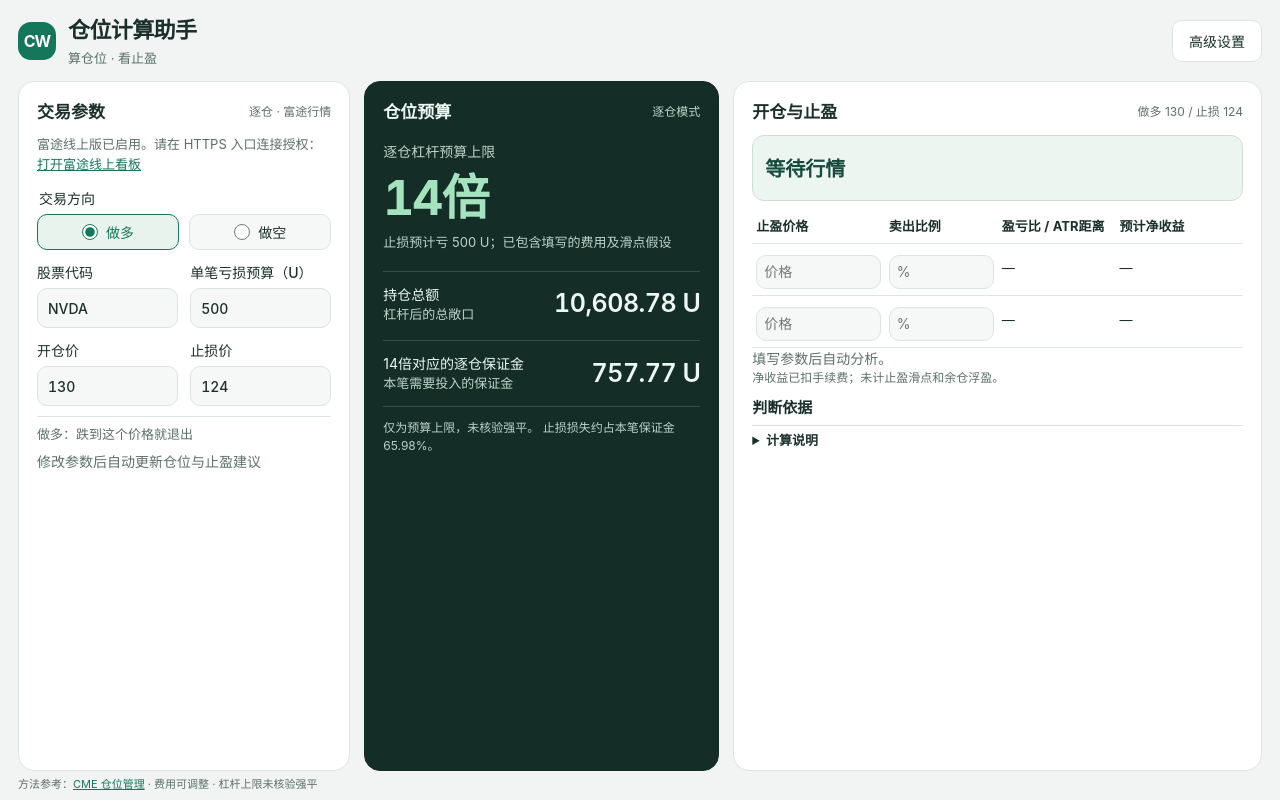
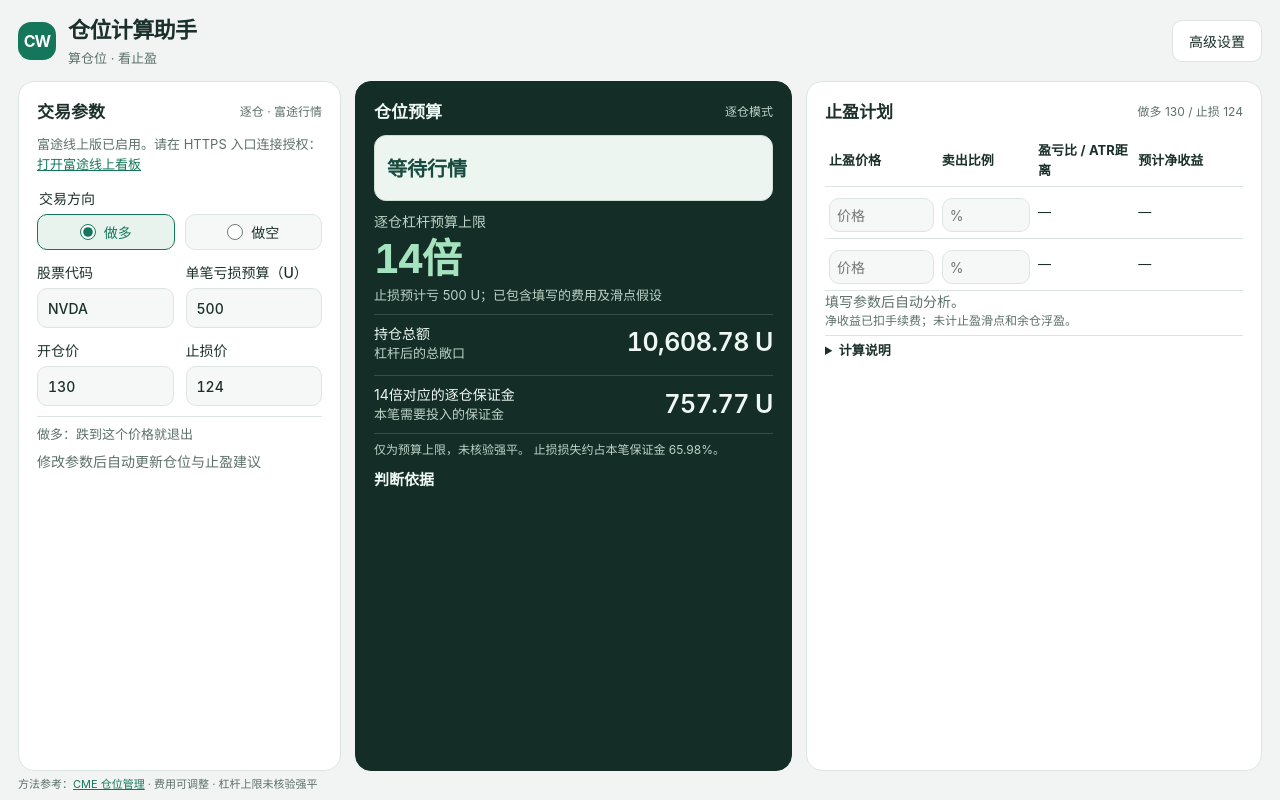
Before and after one commit to derekchan10/position-risk-dashboard, a plain HTML site: page index.html in a window 1280 px wide. Drawn offline with Linux system fonts and the light colour scheme.

Commit message:
Place entry decision and evidence in position budget column

```diff
--- a/index.html
+++ b/index.html
@@ -49,6 +49,9 @@ main{max-width:none;width:100%;padding:20px 24px}.workspace{grid-template-column
 @media(min-width:1051px) and (max-height:760px){
  main{padding-top:10px}header{margin-bottom:8px}.workspace>.panel,.result-column>.panel{padding:14px}.decision-card{padding:10px;margin-bottom:8px}.decision-card p{font-size:18px}.decision-card #market-error{font-size:13px}.evidence-row{padding:5px 7px;font-size:13px}.evidence-grid{gap:4px 8px}.analysis-details h3{margin-top:7px}.analysis-details #atr-value{line-height:1.35}.plan-summary{font-size:13px;padding:7px;margin:6px 0}.hero-value{font-size:44px}.result-column .value{font-size:23px}
 }
+
+.result-panel .analysis-details{color:var(--result-text)}.result-panel .analysis-details h3{color:var(--result-text)}.result-panel .evidence-row{background:#203d33;border-color:#3a564b}.result-panel .evidence-row span{color:var(--result-muted)}.result-panel .analysis-details #atr-value{color:var(--result-muted)}.result-panel .analysis-details summary,.result-panel .analysis-details a{color:var(--mint)}.result-panel #market-meta{overflow-wrap:anywhere}.result-panel .decision-card{margin-bottom:14px}.result-panel .analysis-details details{font-size:13px}.result-panel .zone-row{font-size:13px}.result-panel .zone-row small{color:var(--result-muted)}
+@media(min-width:1051px){.result-panel .leverage-hero{padding:0 0 8px}.result-panel .hero-value{font-size:40px;margin:4px 0}.result-column .result-panel .result{padding:8px 0}.result-panel #reference-status{padding-top:7px}.result-panel .decision-card{margin-bottom:10px}.result-panel .analysis-details h3{margin-top:10px}.result-panel .evidence-row{font-size:13px;padding:5px 7px}.result-panel .analysis-details details{margin:2px 0}.result-panel .analysis-details summary{min-height:22px}.workspace{grid-template-columns:minmax(250px,.85fr) minmax(360px,1.15fr) minmax(360px,1.2fr)}}
 </style>
 </head>
 <body><main>
@@ -59,16 +62,16 @@ main{max-width:none;width:100%;padding:20px 24px}.workspace{grid-template-column
 <label>开仓价<input id="entry" type="number" min="0" step="any" value="130"></label>
 <label>止损价<input id="stop" type="number" min="0" step="any" value="124"></label>
 </div><p id="stop-hint" class="explain input-hint">做多：止损价低于开仓价</p><p id="auto-price-note" class="explain"></p><div id="error" role="alert"></div><p class="explain">修改参数后自动更新仓位与止盈建议</p></section>
-<div class="result-column"><section class="panel result-panel" id="output" aria-labelledby="output-heading" aria-live="polite"><div class="result-heading"><h2 id="output-heading">仓位预算</h2><span>逐仓模式</span></div><div class="leverage-hero"><div class="caption" id="leverage-caption">逐仓杠杆预算上限</div><div class="hero-value" id="leverage-value"></div><div class="explain" id="risk-note"></div></div><div class="results">
+<div class="result-column"><section class="panel result-panel" aria-labelledby="output-heading" aria-live="polite"><div class="result-heading"><h2 id="output-heading">仓位预算</h2><span>逐仓模式</span></div><div class="decision-card"><p id="market-status" role="status">等待行情</p><div id="market-error" role="alert"></div></div><div id="output"><div class="leverage-hero"><div class="caption" id="leverage-caption">逐仓杠杆预算上限</div><div class="hero-value" id="leverage-value"></div><div class="explain" id="risk-note"></div></div><div class="results">
 <div class="result"><div class="caption">持仓总额</div><div class="value" id="notional"></div><div class="explain">杠杆后的总敞口</div></div>
 <div class="result"><div class="caption" id="margin-label"></div><div class="value" id="margin"></div><div class="explain">本笔需要投入的保证金</div></div>
 
-</div><p class="explain" id="reference-status"></p><p class="notice" id="warning"></p></section><section class="panel plan-panel"><div class="section-heading"><h2>开仓与止盈</h2><span id="plan-trade-context"></span></div>
-<div class="decision-card"><p id="market-status" role="status">等待行情</p><div id="market-error" role="alert"></div></div><select id="plan-style" hidden><option value="week">week</option></select><div class="table-wrap" id="target-table"><table class="plan-table"><thead><tr><th>止盈价格</th><th>卖出比例</th><th>盈亏比 / ATR距离</th><th>预计净收益</th></tr></thead><tbody id="take-profit-rows"></tbody></table></div>
+</div><p class="explain" id="reference-status"></p><p class="notice" id="warning"></p></div><section class="analysis-details"><h3>判断依据</h3><div id="market-results" hidden><div id="decision-evidence" class="evidence-grid"></div><p class="explain" id="atr-value"></p><div id="target-candidates"></div><details><summary>全部水平区依据（含筛选外价位）</summary><div id="zones-list"></div></details><details><summary>数据来源与时间</summary><p class="explain" id="market-meta"></p></details></div></section></section><section class="panel plan-panel"><div class="section-heading"><h2>止盈计划</h2><span id="plan-trade-context"></span></div>
+<select id="plan-style" hidden><option value="week">week</option></select><div class="table-wrap" id="target-table"><table class="plan-table"><thead><tr><th>止盈价格</th><th>卖出比例</th><th>盈亏比 / ATR距离</th><th>预计净收益</th></tr></thead><tbody id="take-profit-rows"></tbody></table></div>
 <div id="plan-error" class="notice" role="alert"></div>
 <div id="plan-summary" aria-live="polite"></div>
 <p class="explain" id="profit-note">净收益已扣手续费；未计止盈滑点和余仓浮盈。</p>
-<section class="analysis-details"><h3>判断依据</h3><div id="market-results" hidden><div id="decision-evidence" class="evidence-grid"></div><p class="explain" id="atr-value"></p><div id="target-candidates"></div><details><summary>全部水平区依据（含筛选外价位）</summary><div id="zones-list"></div></details><details><summary>数据来源与时间</summary><p class="explain" id="market-meta"></p></details></div></section><details><summary>计算说明</summary><p class="explain">盈亏比显示为价格收益R:1，未扣费；计划净收益假设各档都成交，不连接交易账户；ATR距离＝目标距开仓价÷开仓前ATR(14)。ATR采用14周期Wilder平滑，仅衡量波动。分批净收益已扣填写的费用。本工具仅计算，不下单。日线压力不等于分钟线卖点；美股价格可能不同于币安合约。</p><p class="explain">水平区：过去90根日线中已确认的局部高低点（左右各2根）、前日高低点；附近价位聚合。无足够数据或价位时不凑数。</p><p class="explain">参考：<a href="https://www.cmegroup.com/education/courses/technical-analysis/support-and-resistance" target="_blank" rel="noopener noreferrer">CME支撑与压力</a> · <a href="https://www.cmegroup.com/education/courses/building-a-trade-plan/trading-strategies-in-your-trade-plan" target="_blank" rel="noopener noreferrer">CME退出计划</a></p></details>
+<details><summary>计算说明</summary><p class="explain">盈亏比显示为价格收益R:1，未扣费；计划净收益假设各档都成交，不连接交易账户；ATR距离＝目标距开仓价÷开仓前ATR(14)。ATR采用14周期Wilder平滑，仅衡量波动。分批净收益已扣填写的费用。本工具仅计算，不下单。日线压力不等于分钟线卖点；美股价格可能不同于币安合约。</p><p class="explain">水平区：过去90根日线中已确认的局部高低点（左右各2根）、前日高低点；附近价位聚合。无足够数据或价位时不凑数。</p><p class="explain">参考：<a href="https://www.cmegroup.com/education/courses/technical-analysis/support-and-resistance" target="_blank" rel="noopener noreferrer">CME支撑与压力</a> · <a href="https://www.cmegroup.com/education/courses/building-a-trade-plan/trading-strategies-in-your-trade-plan" target="_blank" rel="noopener noreferrer">CME退出计划</a></p></details>
 </section></div></div><footer><span>方法参考：<a href="https://www.cmegroup.com/education/courses/trade-and-risk-management/proper-position-size" target="_blank" rel="noopener noreferrer">CME 仓位管理</a> · 费用可调整 · 杠杆上限未核验强平</span></footer>
 <dialog id="settings-dialog" aria-labelledby="settings-title"><div class="drawer-head"><div><h2 id="settings-title">高级设置</h2><p class="explain">调整后，计算结果自动更新</p></div><button id="close-settings" type="button" aria-label="关闭高级设置">完成</button></div><div class="drawer-content"><section class="settings-group"><h3>止盈筛选</h3><label>开仓日期（美股交易日）<input id="analysis-date" type="date"></label><p class="explain">以水平压力／支撑区为主，只用开仓日期之前的已完成日线。</p><label>候选目标最远距离<select id="max-target-atr"><option value="2">2 ATR · 较近</option><option value="4" selected>4 ATR · 默认</option><option value="6">6 ATR · 较远</option></select></label><p class="explain">最近水平区P1须至少1.5R；不足则提示放弃，不跳过它去找远处目标。只取距离筛选内的P1/P2，不凑档。阈值是筛选条件，不代表可达概率。</p>
 
```
